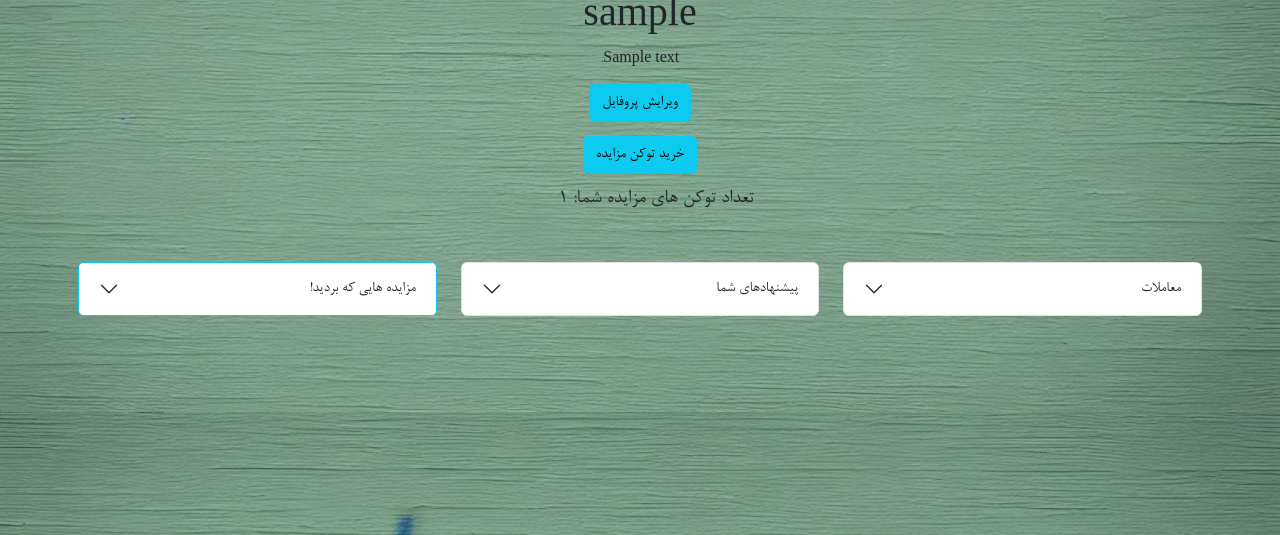
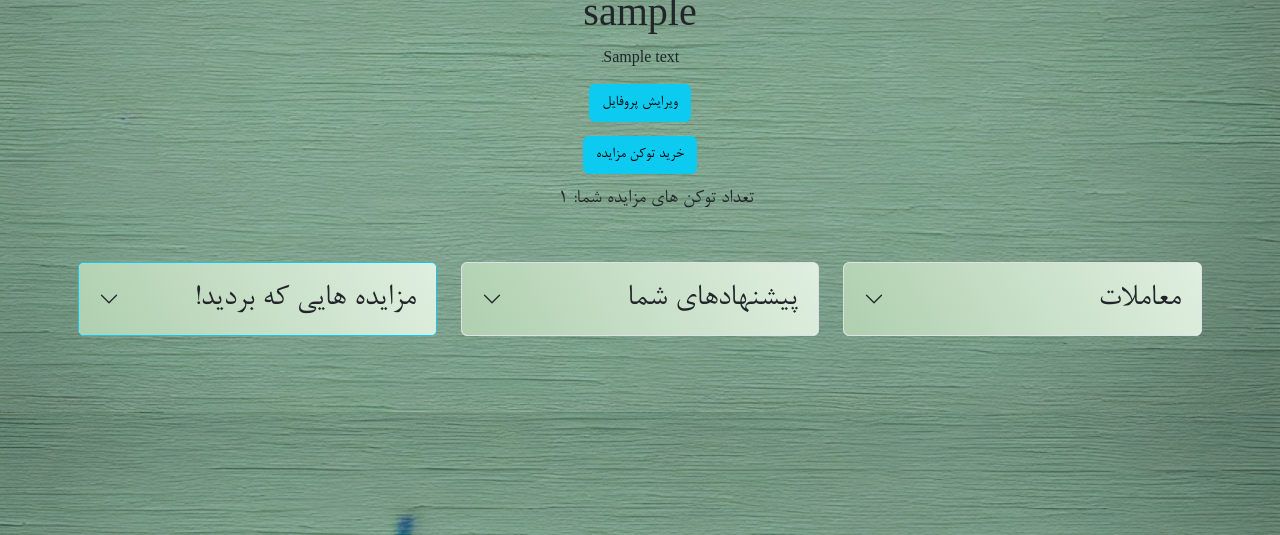
Before and after one commit to sina0k/auctioneer, a Django app: page /profile/1 in a window 1280 px wide. Shown: the part 228-763 px from the top of the page. Run offline with Django 3.2, Linux system fonts and the light colour scheme; a user stored in the database is signed in; tables that the repository leaves empty hold one stand-in row (values such as "Sample post"); grey boxes marked "Sample" are stand-in pictures.

Commit message:
merged and profile button changed

```diff
--- a/project/base/templates/base/profile.html
+++ b/project/base/templates/base/profile.html
@@ -33,7 +33,8 @@
             <div class="col-4 accordion">
                 <div class="accordion-item">
                     <h2 class="accordion-header" id="headingTwo">
-                        <button class="accordion-button collapsed" type="button" data-bs-toggle="collapse"
+                        <button class="accordion-button profile-accordion-button text-center w-100 m-auto collapsed"
+                                type="button" data-bs-toggle="collapse"
                                 data-bs-target="#collapseTwo" aria-expanded="false" aria-controls="collapseTwo">
                             معاملات
                         </button>
@@ -91,7 +92,8 @@
             <div class="col-4 accordion">
                 <div class="accordion-item">
                     <h2 class="accordion-header" id="headingOne">
-                        <button class="accordion-button collapsed" type="button" data-bs-toggle="collapse"
+                        <button class="accordion-button  profile-accordion-button collapsed" type="button"
+                                data-bs-toggle="collapse"
                                 data-bs-target="#collapseOne" aria-expanded="false" aria-controls="collapseOne">
                             پیشنهادهای شما
                         </button>
@@ -120,7 +122,7 @@
             <div class="col-4 accordion ">
                 <div class="accordion-item border border-info ">
                     <h2 class="accordion-header" id="headingThree">
-                        <button class="accordion-button collapsed" type="button" data-bs-toggle="collapse"
+                        <button class="accordion-button profile-accordion-button collapsed" type="button" data-bs-toggle="collapse"
                                 data-bs-target="#collapseThree" aria-expanded="false" aria-controls="collapseThree">
                             مزایده هایی که بردید!
                         </button>
--- a/project/static/styles/style.css
+++ b/project/static/styles/style.css
@@ -135,15 +135,13 @@ nav {
 .product_list {
     box-sizing: border-box;
     padding: 3rem;
-  background: #ffffff url("/static/images/product_list.jpg") repeat center
-    center;
+    background: #ffffff url("/static/images/product_list.jpg") repeat center center;
 }
 
 .profile_list {
     box-sizing: border-box;
     padding: 3rem;
-  background: #ffffff url("/static/images/update-profule-background.jpeg")
-    repeat center center;
+    background: #ffffff url("/static/images/update-profule-background.jpeg") repeat center center;
 }
 
 .double_btn {
@@ -175,6 +173,13 @@ nav {
     height: fit-content;
 }
 
+.profile-accordion-button {
+    font-size: 25pt;
+    background: linear-gradient(60deg, #afcfaf, #e0efe0);
+
+    text-align: center !important;
+}
+
 .background-position-relative {
     position: relative;
     z-index: 1;
@@ -190,18 +195,19 @@ nav {
     position: absolute;
     box-sizing: border-box;
 
-  background: #ffffff url("/static/images/list_background.jpg") repeat center
-    center;
+    background: #ffffff url("/static/images/list_background.jpg") repeat center center;
     opacity: 70%;
     background-size: 60%;
     z-index: -1;
+
 }
 
+
 .background-product-list {
+
     box-sizing: border-box;
     padding: 3rem;
-  background: #ffffff url("/static/images/grainy_textured_wall.jpg") repeat
-    center center;
+    background: #ffffff url("/static/images/grainy_textured_wall.jpg") repeat center center;
     background-size: 50%;
 }
 
@@ -216,7 +222,7 @@ nav {
     height: 220px;
     font-size: 110pt;
     background: linear-gradient(45deg, #cccce0, #ffffff);
-  /*background: radial-gradient(circle, #bbbbe0, #ffffff);*/
+
 }
 
 .token-text-custom {
```
Lines whose indentation alone changed are shown as unchanged.
